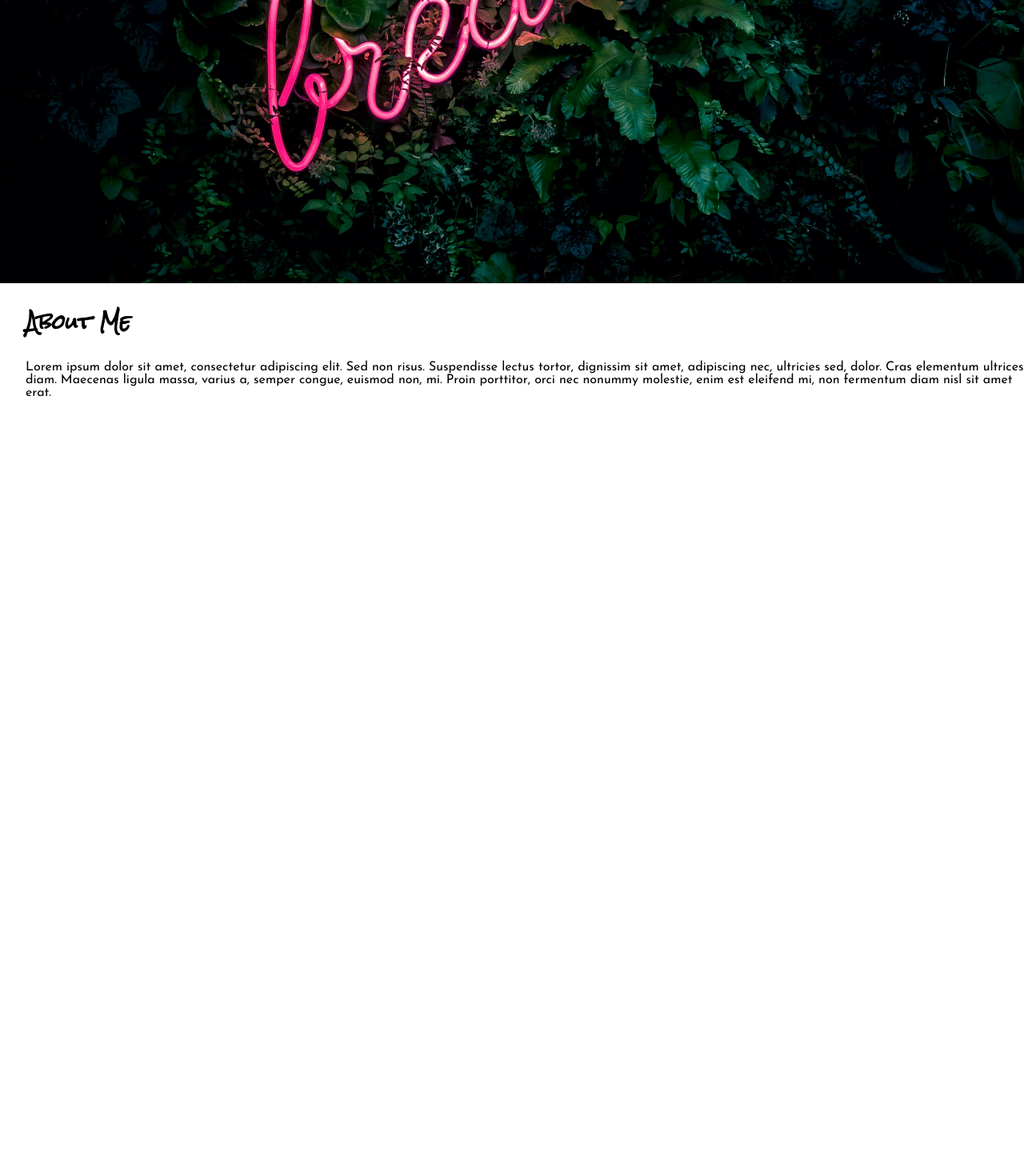
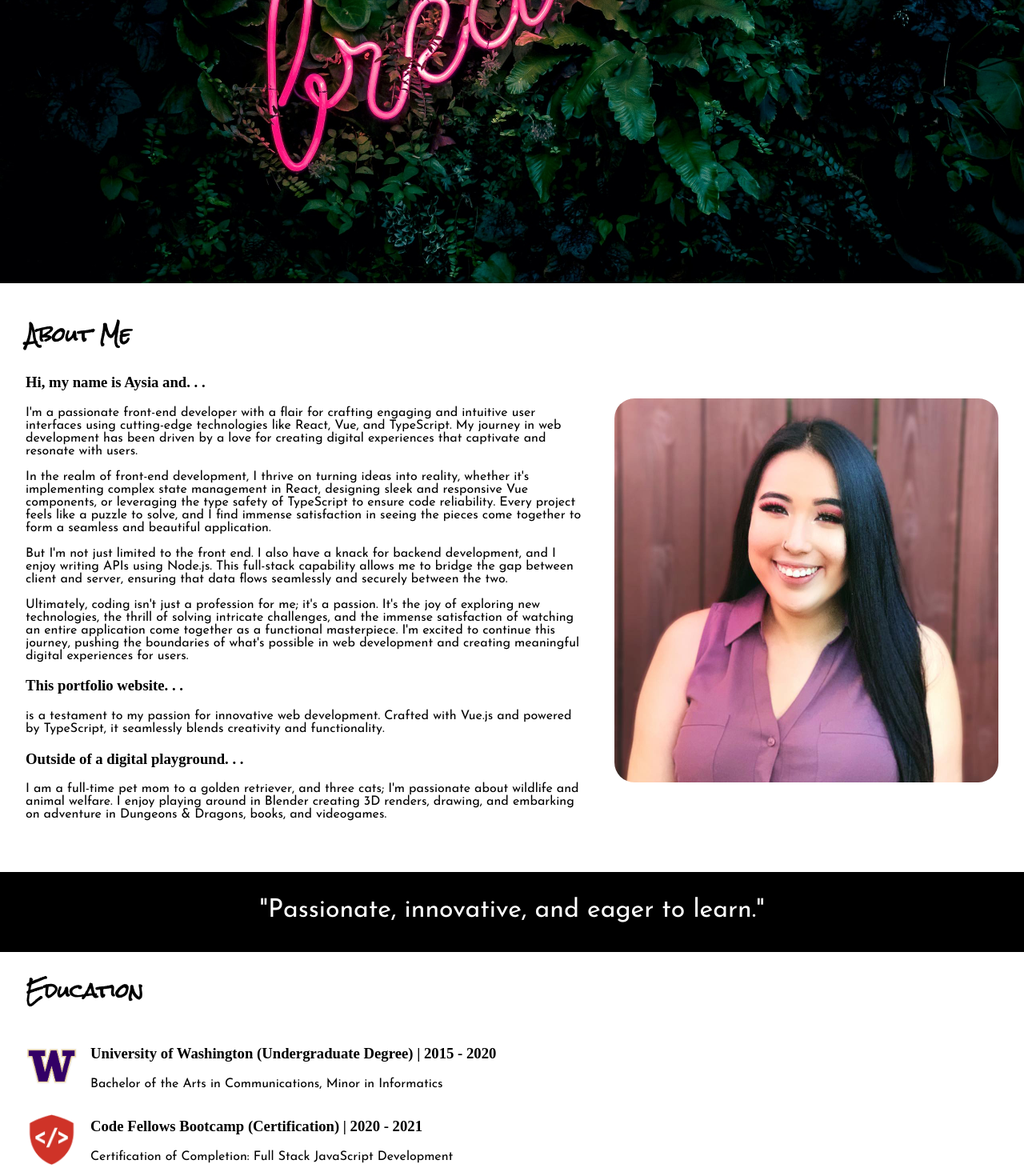
Before and after one commit to aysiae/vue-portfolio, a Vue app: page / in a window 1280 px wide. Shown: the part 1046-2516 px from the top of the page at 80% size. Before the commit the page ends 1561 px from the top, so only its background shows below. Built offline with nearby package versions, Linux system fonts and the light colour scheme; a web font is replaced by a local one.

Commit message:
additional styling, adding content

```diff
--- /dev/null
+++ b/src/assets/body.scss
@@ -0,0 +1,10 @@
+@import url('https://fonts.googleapis.com/css2?family=Rock+Salt&display=swap');
+@import url('https://fonts.googleapis.com/css2?family=Josefin+Sans&display=swap');
+
+h2 {
+    font-family: 'Rock Salt', cursive;
+}
+
+p {
+    font-family: 'Josefin Sans', sans-serif;
+}
--- a/src/components/AboutMe.vue
+++ b/src/components/AboutMe.vue
@@ -1,17 +1,37 @@
+<script setup lang="ts">
+import '../assets/body.scss'
+</script>
+
 <template>
     <div class="dreambig-parralax"></div>
     <div class="about-container">
-        <div>
-            <h2>About Me</h2>
-            <p>Lorem ipsum dolor sit amet, consectetur adipiscing elit. Sed non risus. Suspendisse lectus tortor, dignissim sit amet, adipiscing nec, ultricies sed, dolor. Cras elementum ultrices diam. Maecenas ligula massa, varius a, semper congue, euismod non, mi. Proin porttitor, orci nec nonummy molestie, enim est eleifend mi, non fermentum diam nisl sit amet erat.</p>
+        <div class="about" id="about">
+            <div>
+                <h2>About Me</h2>
+                <h3>Hi, my name is Aysia and. . .</h3>
+                <p>I'm a passionate front-end developer with a flair for crafting engaging and intuitive user interfaces using cutting-edge technologies like React, Vue, and TypeScript. My journey in web development has been driven by a love for creating digital experiences that captivate and resonate with users.</p>
+                <p>In the realm of front-end development, I thrive on turning ideas into reality, whether it's implementing complex state management in React, designing sleek and responsive Vue components, or leveraging the type safety of TypeScript to ensure code reliability. Every project feels like a puzzle to solve, and I find immense satisfaction in seeing the pieces come together to form a seamless and beautiful application.</p>
+                <p>But I'm not just limited to the front end. I also have a knack for backend development, and I enjoy writing APIs using Node.js. This full-stack capability allows me to bridge the gap between client and server, ensuring that data flows seamlessly and securely between the two.</p>
+                <p>Ultimately, coding isn't just a profession for me; it's a passion. It's the joy of exploring new technologies, the thrill of solving intricate challenges, and the immense satisfaction of watching an entire application come together as a functional masterpiece. I'm excited to continue this journey, pushing the boundaries of what's possible in web development and creating meaningful digital experiences for users.</p>
+                <h3>This portfolio website. . .</h3>
+                <p> is a testament to my passion for innovative web development. Crafted with Vue.js and powered by TypeScript, it seamlessly blends creativity and functionality.</p>
+                <h3>Outside of a digital playground. . .</h3>
+                <p>I am a full-time pet mom to a golden retriever, and three cats; I'm passionate about wildlife and animal welfare. I enjoy playing around in Blender creating 3D renders, drawing, and embarking on adventure in Dungeons & Dragons, books, and videogames. </p>
+            </div>
+            <div>
+                <img src="../assets/imgs/Aysia_Headshot.jpg"/>
+            </div>
+        </div>
+        <div class="marquee">
+            <div class="marquee-text">
+                <p>"Passionate, innovative, and eager to learn."</p>
+            </div>
         </div>
     </div>
+
 </template>
 
 <style scoped lang="scss">
-@import url('https://fonts.googleapis.com/css2?family=Rock+Salt&display=swap');
-@import url('https://fonts.googleapis.com/css2?family=Josefin+Sans&display=swap');
-
 .dreambig-parralax {
         background-image: url('../assets/imgs/breathe-neon.jpg');
         background-size: cover;
@@ -20,21 +40,48 @@
         background-repeat: no-repeat;
         height: 800px;
     }
+
 .about-container {
+    display: flex;
+    flex-direction: column;
+
+
+.marquee {
+    background-color: black;
+    height: 100px;
+    color: #fff;
+    overflow: hidden;
+    position: relative;
+    width: 100%;
+    h2 {
+        margin-left: 1em;
+    }
+
+    .marquee-text {
+        font-size: 32px;
+        p {
+            text-align: center;
+        }
+    }
+}
+
+.about {
+    margin-bottom: 3em;
+    max-width: 100em;
+    display: flex;
     img {
-        width: 100vw;
+        margin-top: 8em;
+        margin-right: 2em;
+        width: 30em;
+        border-radius: 25px;
     }
     div {
         margin-left: 2em;
         margin-top: 1em;
     }
-    h2 {
-        font-family: 'Rock Salt', cursive;
-    }
 
-    p {
-        font-family: 'Josefin Sans', sans-serif;
     }
 }
 
+
 </style>
--- /dev/null
+++ b/src/components/ResumeTemplate.vue
@@ -0,0 +1,40 @@
+<template>
+    <div class="resume">
+            <h2>Education</h2>
+            <div class="education">
+                <img src="../assets/imgs/Washington_Huskies_Logo_.png"/>
+                <div>
+                    <h3>University of Washington (Undergraduate Degree) | 2015 - 2020</h3>
+                    <p>Bachelor of the Arts in Communications, Minor in Informatics</p>
+                </div>
+            </div>
+            <div class="education">
+                <img src="../assets/imgs/code_fellows.png"/>
+                <div>
+                    <h3>Code Fellows Bootcamp (Certification) | 2020 - 2021</h3>
+                    <p>Certification of Completion: Full Stack JavaScript Development</p>
+                </div>
+            </div>
+    </div>
+</template>
+
+<style scoped lang="scss">
+    .resume {
+        margin-left: 2em;
+
+        .education {
+            display: flex;
+            align-items: center;
+
+            div {
+                margin-left: 1em;
+            }
+
+        }
+
+        img {
+            height: 65px;
+        }
+    }
+
+</style>
--- a/src/components/WelcomeBanner.vue
+++ b/src/components/WelcomeBanner.vue
@@ -11,10 +11,10 @@
       <div class="tagline">
         <h3>Open For Work</h3>
         <p>2 years of professional experience as a full stack developer.</p>
-        <button>About Me</button>
+        <a href='#about'><button>About Me</button></a>
         <button>Resume</button>
-        <button>GitHub</button>
-        <button>LinkedIn</button>
+        <a href='https://www.linkedin.com/in/aysiaelise/'><button>LinkedIn</button></a>
+        <a href="https://github.com/aysiae"><button>GitHub</button></a>
         <button>Projects</button>
       </div>
     </div>
@@ -41,7 +41,6 @@
       padding-top: 10em;
       padding-left: 5em;
       display: flex;
-      justify-content: space-between;
 
       .neons {
         border: #fff 5px solid;
@@ -67,7 +66,7 @@
           }
 
       .tagline {
-        margin-right: 5em;
+        margin-left: 5em;
 
         button {
           background-color: hotpink;
--- a/src/views/HomeView.vue
+++ b/src/views/HomeView.vue
@@ -1,11 +1,13 @@
 <script setup lang="ts">
 import WelcomeBannerVue from '../components/WelcomeBanner.vue'
 import AboutMe from '@/components/AboutMe.vue';
+import ResumeTemplate from '@/components/ResumeTemplate.vue';
 </script>
 
 <template>
   <main>
     <WelcomeBannerVue />
     <AboutMe />
+    <ResumeTemplate />
   </main>
 </template>
```
Also changed, not shown: src/assets/imgs/Washington_Huskies_Logo_.png (added), src/assets/imgs/code_fellows.png (added).
